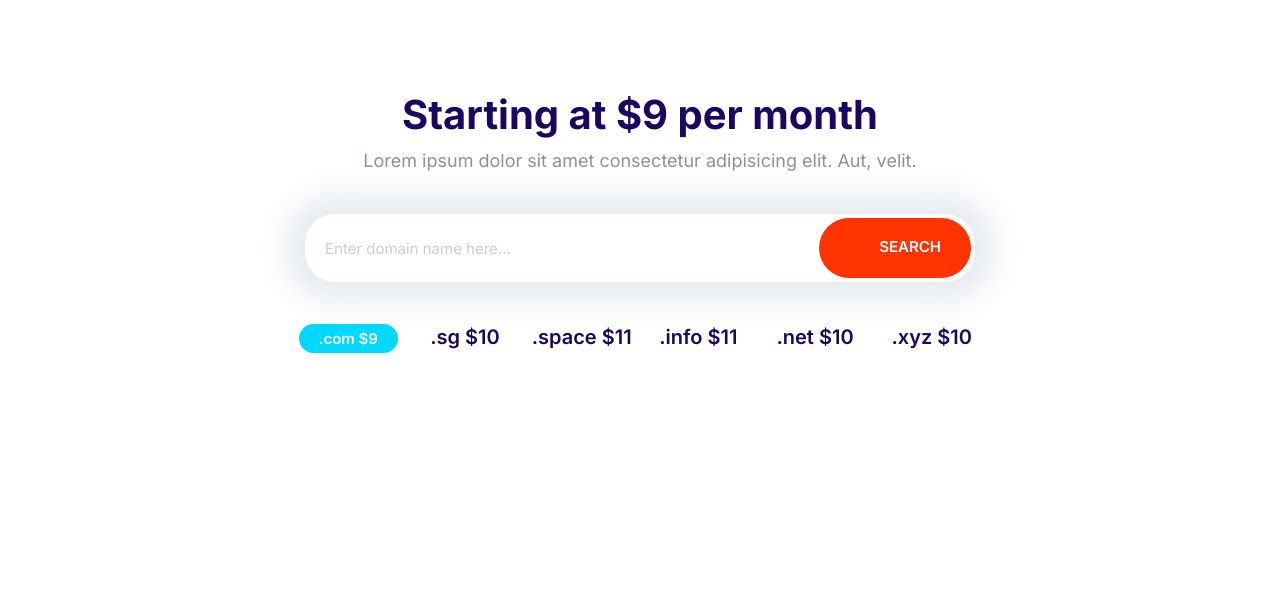
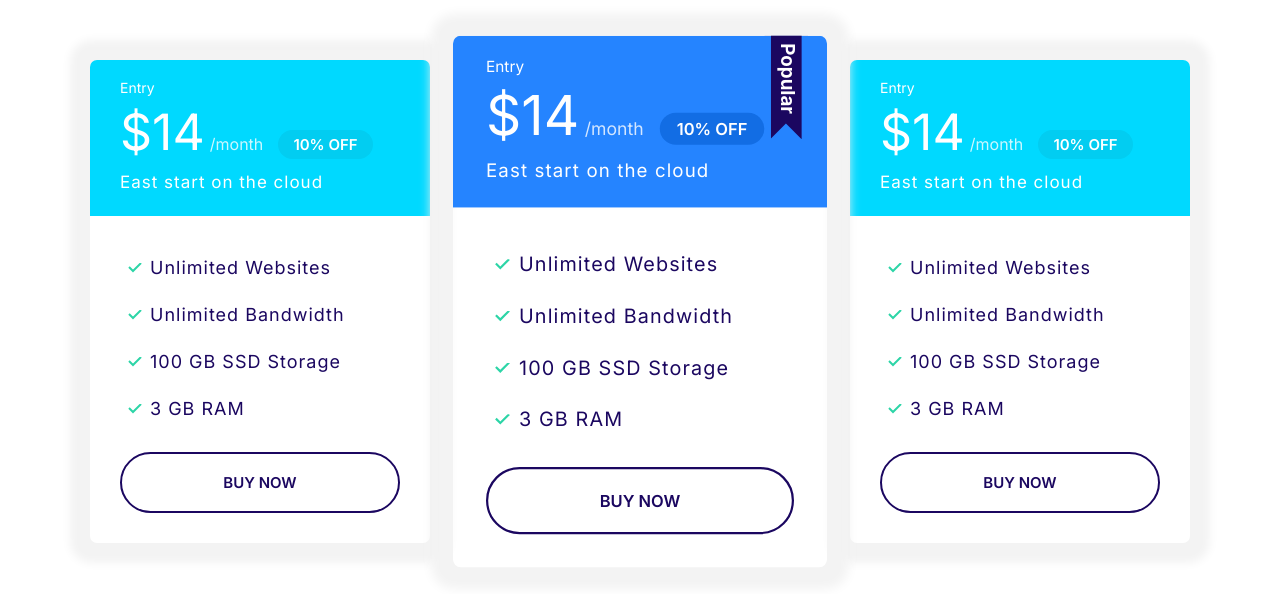
Before and after one commit to Emelzz/firstproject, a plain HTML site: page index.html in a window 1280 px wide. Drawn offline with Linux system fonts and the light colour scheme.

Commit message:
brought all plans together to make plans block

```diff
--- a/CSS/styles.css
+++ b/CSS/styles.css
@@ -312,11 +312,19 @@ a{
     color: #fff;
 }
 
+.card--primary .badge--primary{
+    background: #126de4;
+}
+
 .card--secondary .badge--secondary{
     background: #02cdf1;
 }
 
 /* Plans */
+
+.plan{
+    transition: transform 0.2s ease-out;
+}
 
 .plan__name{
     color: #fff;
@@ -348,6 +356,10 @@ a{
     letter-spacing: 1px;
 }
 
+.plan--popular{
+    transform:scale(1.1);
+}
+
 .plan--popular .card__header{
     position: relative;
 }
@@ -359,6 +371,14 @@ a{
     position: absolute;
     top: -6px;
     right: 5%;
+}
+
+.plan:hover{
+    transform: scale(1.05);
+}
+
+.plan--popular:hover{
+    transform: scale(1.15);
 }
 
 @media screen and (min-width:1024px){
@@ -724,3 +744,14 @@ a{
         grid-template-columns:repeat(auto-fit, minmax(10rem, 1fr)) ;
     }
 }
+
+/* plans block */
+
+.block-plans .grid{
+    gap: 8rem 4rem;
+}
+
+.block-plans .card{
+    max-width: 500px;
+    margin: 0 auto;
+}
--- a/index.html
+++ b/index.html
@@ -15,29 +15,69 @@
     <link rel="stylesheet" href="css/styles.css" />
   </head>
   <body>
-    <section class="block container block-domain">
-      <header class="block__header">
-        <h2>Starting at $9 per month</h2>
-        <p>
-          Lorem ipsum dolor sit amet consectetur adipisicing elit. Aut, velit.
-        </p>
-      </header>
-      <div class="input-group">
-        <input type="" class="input" placeholder="Enter domain name here..." />
-        <button class="btn btn--accent">
-          <svg class="icon icon--white">
-            <use xlink:href="images/sprite.svg#search"></use></svg
-          >Search
-        </button>
+    <section class="block container block-plans">
+      <div class="grid grid--1x3">
+        <div class="plan">
+          <div class="card card--secondary">
+            <header class="card__header">
+              <h3 class="plan__name">Entry</h3>
+              <span class="plan__price">$14</span>
+              <span class="plan__billing-cycle">/month</span>
+              <span class="badge badge--secondary badge--small">10% OFF</span>
+              <span class="plan__description">East start on the cloud</span>
+            </header>
+            <div class="card__body">
+              <ul class="list list--tick">
+                <li class="list__item">Unlimited Websites</li>
+                <li class="list__item">Unlimited Bandwidth</li>
+                <li class="list__item">100 GB SSD Storage</li>
+                <li class="list__item">3 GB RAM</li>
+              </ul>
+              <button class="btn btn--outline btn--block">BUY NOW</button>
+            </div>
+          </div>
+        </div>
+        <div class="plan plan--popular">
+          <div class="card card--primary">
+            <header class="card__header">
+              <h3 class="plan__name">Entry</h3>
+              <span class="plan__price">$14</span>
+              <span class="plan__billing-cycle">/month</span>
+              <span class="badge badge--primary badge--small">10% OFF</span>
+              <span class="plan__description">East start on the cloud</span>
+            </header>
+            <div class="card__body">
+              <ul class="list list--tick">
+                <li class="list__item">Unlimited Websites</li>
+                <li class="list__item">Unlimited Bandwidth</li>
+                <li class="list__item">100 GB SSD Storage</li>
+                <li class="list__item">3 GB RAM</li>
+              </ul>
+              <button class="btn btn--outline btn--block">BUY NOW</button>
+            </div>
+          </div>
+        </div>
+        <div class="plan">
+          <div class="card card--secondary">
+            <header class="card__header">
+              <h3 class="plan__name">Entry</h3>
+              <span class="plan__price">$14</span>
+              <span class="plan__billing-cycle">/month</span>
+              <span class="badge badge--secondary badge--small">10% OFF</span>
+              <span class="plan__description">East start on the cloud</span>
+            </header>
+            <div class="card__body">
+              <ul class="list list--tick">
+                <li class="list__item">Unlimited Websites</li>
+                <li class="list__item">Unlimited Bandwidth</li>
+                <li class="list__item">100 GB SSD Storage</li>
+                <li class="list__item">3 GB RAM</li>
+              </ul>
+              <button class="btn btn--outline btn--block">BUY NOW</button>
+            </div>
+          </div>
+        </div>
       </div>
-      <ul class="list block-domain__prices">
-        <li><spam class="badge badge--secondary">.com $9</spam></li>
-        <li>.sg $10</li>
-        <li>.space $11</li>
-        <li>.info $11</li>
-        <li>.net $10</li>
-        <li>.xyz $10</li>
-      </ul>
     </section>
     <script src="js/main.js"></script>
   </body>
```
Also changed, not shown: Components/Plansblock.html (added, +64 -0 lines), Components/popular badge.html (+0 -1 lines).
